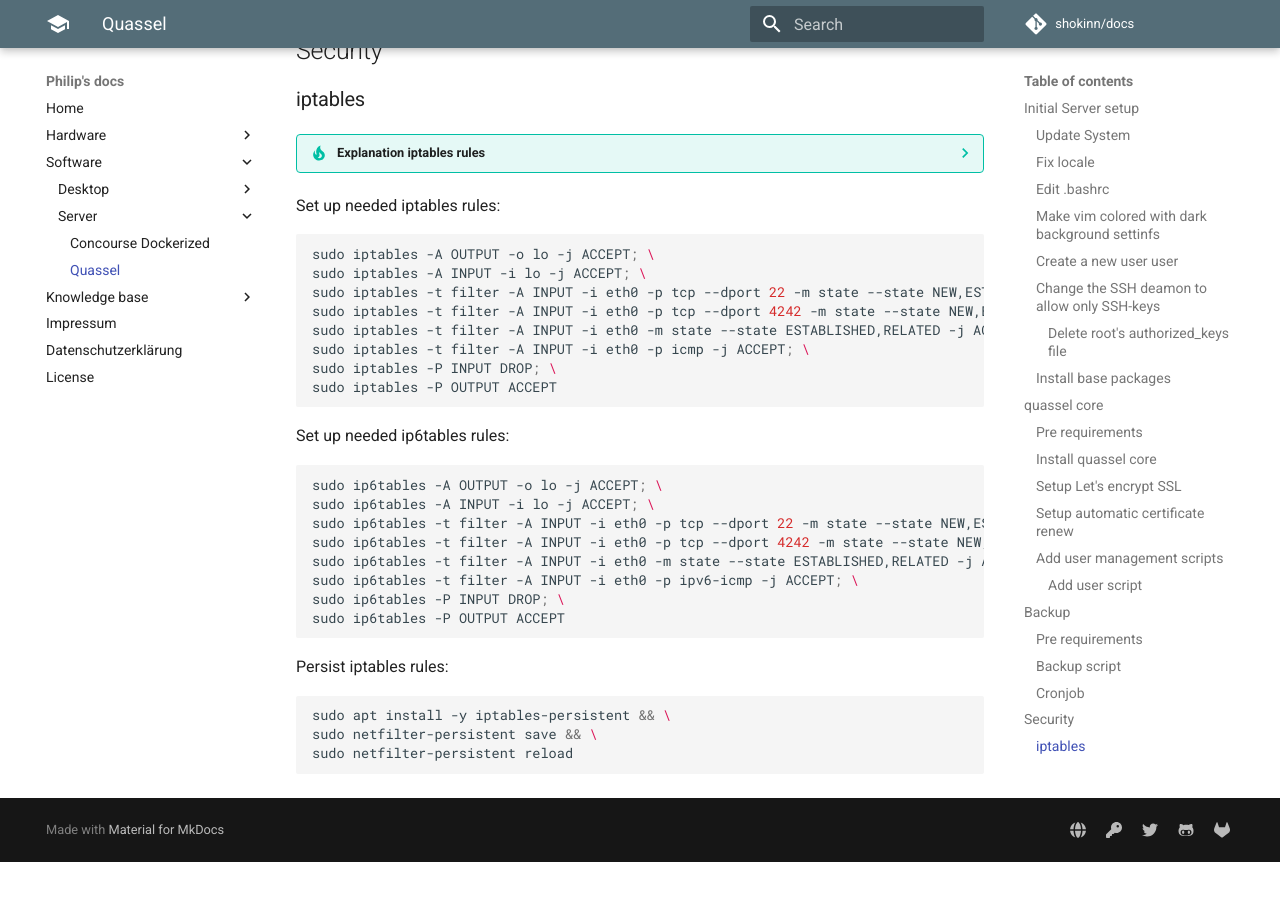
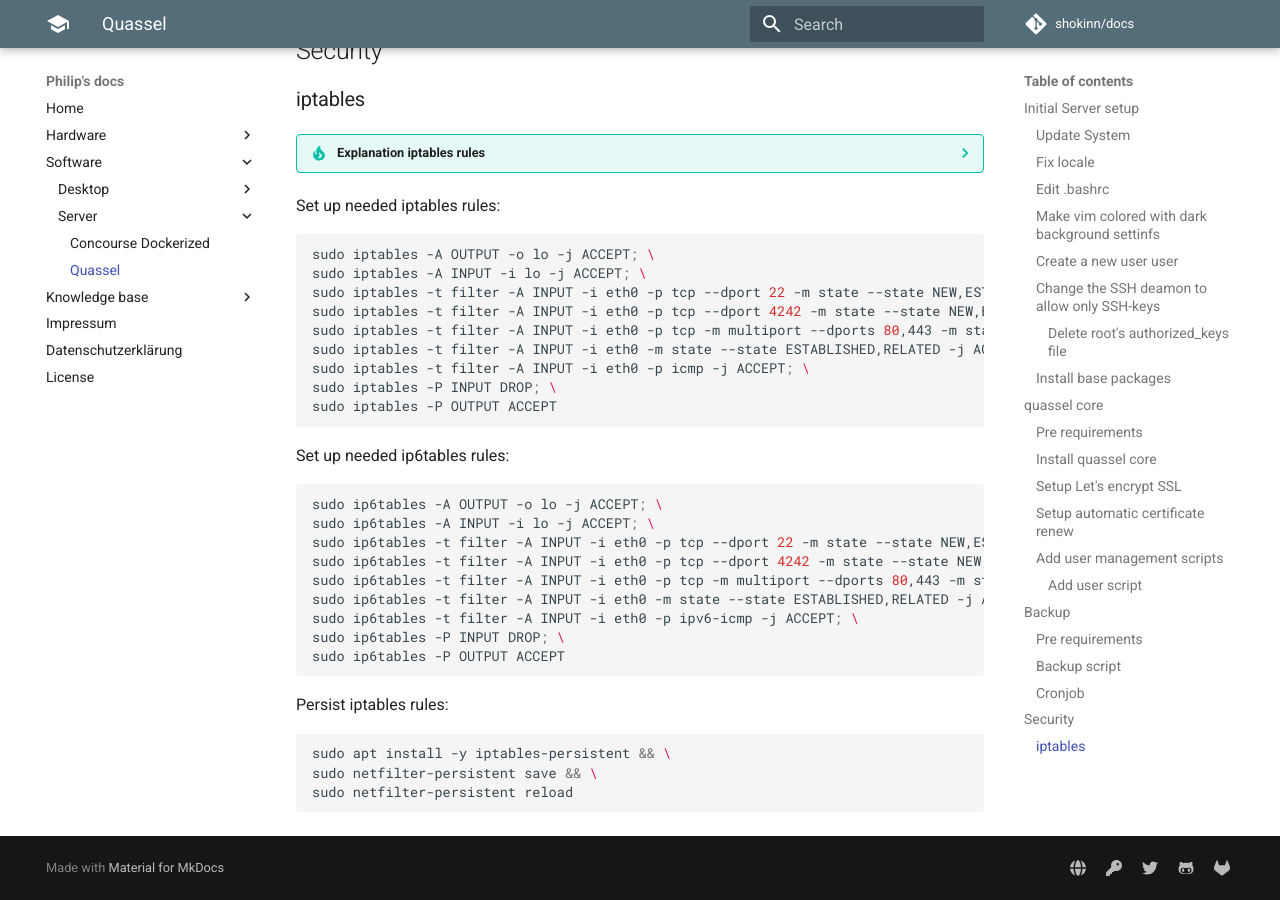
Before and after one commit to shokinn/docs, an MkDocs documentation site: the page built from docs/software/server/quassel.md, in a window 1280 px wide and 900 px high, scrolled down 17411 px. Built offline with MkDocs 1.6.1 and Material for MkDocs 9.7.7, drawn with Linux system fonts in a browser that asks for light colours; comment, search, counter and statistics services are not loaded; before the commit the page ends 18273 px from its top, so only the background shows below that.

Commit message:
fix certificate renewal for quassel (open ports in firewall)

```diff
--- a/docs/software/server/quassel.md
+++ b/docs/software/server/quassel.md
@@ -906,6 +906,9 @@
     # Allow quassel incoming
     iptables -t filter -A INPUT -i eth0 -p tcp --dport 4242 -m state --state NEW,ESTABLISHED,RELATED -j ACCEPT
 
+    # Allow http/https incoming for certificate renewal
+    iptables -t filter -A INPUT -i eth0 -p tcp -m multiport --dports 80,443 -m state --state NEW,ESTABLISHED,RELATED -j ACCEPT
+
     # Allow ESTABLISHED and RELATED connection (important for outgoing connections!)
     iptables -t filter -A INPUT -i eth0 -m state --state ESTABLISHED,RELATED -j ACCEPT
 
@@ -922,6 +925,7 @@
 sudo iptables -A INPUT -i lo -j ACCEPT; \
 sudo iptables -t filter -A INPUT -i eth0 -p tcp --dport 22 -m state --state NEW,ESTABLISHED,RELATED -j ACCEPT; \
 sudo iptables -t filter -A INPUT -i eth0 -p tcp --dport 4242 -m state --state NEW,ESTABLISHED,RELATED -j ACCEPT; \
+sudo iptables -t filter -A INPUT -i eth0 -p tcp -m multiport --dports 80,443 -m state --state NEW,ESTABLISHED,RELATED -j ACCEPT; \
 sudo iptables -t filter -A INPUT -i eth0 -m state --state ESTABLISHED,RELATED -j ACCEPT; \
 sudo iptables -t filter -A INPUT -i eth0 -p icmp -j ACCEPT; \
 sudo iptables -P INPUT DROP; \
@@ -933,6 +937,7 @@
 sudo ip6tables -A INPUT -i lo -j ACCEPT; \
 sudo ip6tables -t filter -A INPUT -i eth0 -p tcp --dport 22 -m state --state NEW,ESTABLISHED,RELATED -j ACCEPT; \
 sudo ip6tables -t filter -A INPUT -i eth0 -p tcp --dport 4242 -m state --state NEW,ESTABLISHED,RELATED -j ACCEPT; \
+sudo ip6tables -t filter -A INPUT -i eth0 -p tcp -m multiport --dports 80,443 -m state --state NEW,ESTABLISHED,RELATED -j ACCEPT; \
 sudo ip6tables -t filter -A INPUT -i eth0 -m state --state ESTABLISHED,RELATED -j ACCEPT; \
 sudo ip6tables -t filter -A INPUT -i eth0 -p ipv6-icmp -j ACCEPT; \
 sudo ip6tables -P INPUT DROP; \
```
